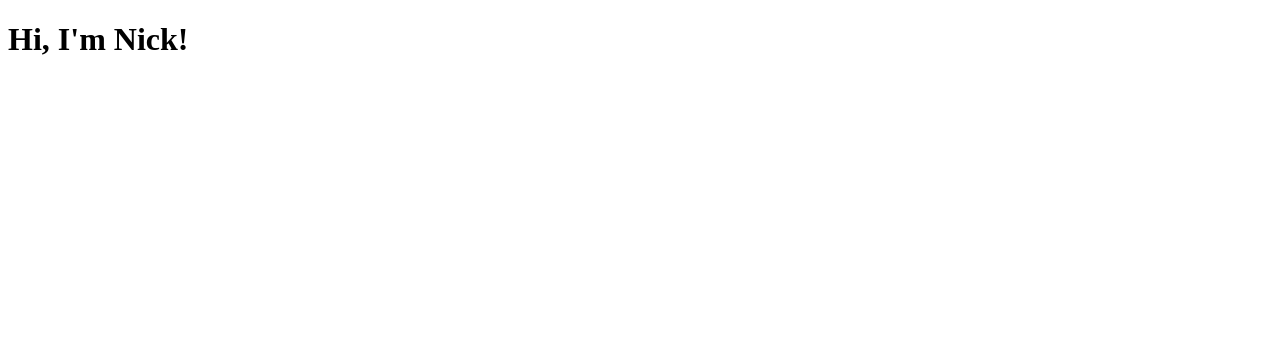
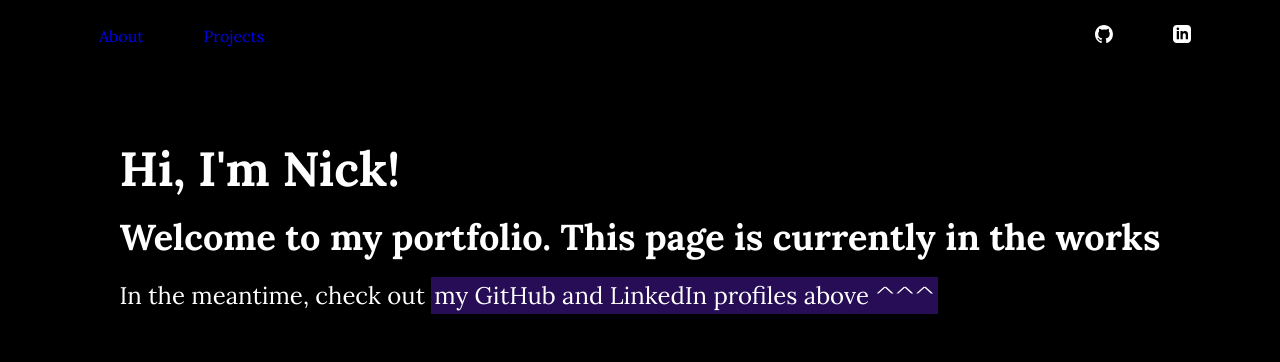
Before and after one commit to nickthanasiu/nickthanasiu.github.io, a plain HTML site: page index.html in a window 1280 px wide. Drawn offline with Linux system fonts and the light colour scheme.

Commit message:
Add social links and animation

```diff
--- a/index.html
+++ b/index.html
@@ -1,10 +1,198 @@
 <!DOCTYPE html>
 <html>
-    <head>
-        <title>Nick Thanasiu</title>
-        <meta name="description" content="Nick Thanasiu's Portfolio Site">
-    </head>
-    <body>
-        <h1>Hi, I'm Nick!</h1>
-    </body>
+  <head>
+    <title>Nick Thanasiu</title>
+    <meta name="description" content="Nick Thanasiu's Portfolio Site" />
+
+    <!-- Fonts -->
+    <link rel="preconnect" href="https://fonts.googleapis.com" />
+    <link rel="preconnect" href="https://fonts.gstatic.com" crossorigin />
+    <link
+      href="https://fonts.googleapis.com/css2?family=Lora:wght@400;600;700&display=swap"
+      rel="stylesheet"
+    />
+
+    <style>
+      :root {
+        --main-bg-color: #000;
+        --main-text-color: #fff;
+        --purple: #260d56;
+      }
+
+      * {
+        margin: 0;
+        padding: 0;
+      }
+
+      body {
+        font-family: "Lora", serif;
+        background-color: var(--main-bg-color);
+        color: var(--main-text-color);
+      }
+
+      a:visited {
+        color: inherit;
+      }
+
+      header {
+        position: fixed;
+        width: 100%;
+        z-index: 1040px;
+        background-color: var(--main-bg-color);
+      }
+
+      nav {
+        width: 100%;
+        max-width: 1600px;
+        height: 75px;
+      }
+
+      nav ul {
+        display: flex;
+        justify-content: space-between;
+        align-items: center;
+        margin: 0 auto;
+        max-width: 90%;
+      }
+
+      nav ul li {
+        padding-left: 10px;
+        box-sizing: border-box;
+      }
+
+      nav ul li a {
+        display: block;
+        padding: 25px;
+      }
+
+      main {
+        padding-top: 90px;
+      }
+
+      h1 {
+        font-size: 48px;
+      }
+
+      p {
+        font-size: 24px;
+      }
+
+      ul {
+        padding: 0;
+      }
+
+      li {
+        list-style: none;
+      }
+
+      a {
+        text-decoration: none;
+      }
+
+      section > div {
+        padding: 3em 0;
+        max-width: 90%;
+        margin: 0 auto;
+      }
+
+      #hero {
+        display: flex;
+        text-align: center;
+      }
+
+      #hero > div {
+        text-align: left;
+
+      }
+
+      #hero p {
+        margin-top: 20px;
+      }
+
+      .icon {
+        width: 18px;
+        height: 18px;
+      }
+
+      .social-icon--animated {
+        animation: shake 0.5s;
+      }
+
+      #animation-trigger {
+        cursor: pointer;
+        background-color: var(--purple);
+        padding: 3px;
+      }
+
+      @keyframes shake {
+        0% { transform: translate(1px, 1px) rotate(0deg); }
+        10% { transform: translate(-1px, -2px) rotate(-1deg); }
+        20% { transform: translate(-3px, 0px) rotate(1deg); }
+        30% { transform: translate(3px, 2px) rotate(0deg); }
+        40% { transform: translate(1px, -1px) rotate(1deg); }
+        50% { transform: translate(-1px, 2px) rotate(-1deg); }
+        60% { transform: translate(-3px, 1px) rotate(0deg); }
+        70% { transform: translate(3px, 1px) rotate(-1deg); }
+        80% { transform: translate(-1px, -1px) rotate(1deg); }
+        90% { transform: translate(1px, 2px) rotate(0deg); }
+        100% { transform: translate(1px, -2px) rotate(-1deg); }
+      }
+    </style>
+  </head>
+  <body>
+    <header>
+      <nav>
+        <ul>
+          <li><a href="#about">About</a></li>
+          <li><a href="#projects">Projects</a></li>
+          <li style="margin-left: auto">
+            <a
+              href="https://github.com/nickthanasiu"
+              class="social-icon"
+              target="_blank"
+              rel="noopener"
+            >
+              <img class="icon" src="./images/github.svg" />
+            </a>
+          </li>
+          <li>
+            <a
+              href="https://www.linkedin.com/in/nick-thanasiu-6b09931b9/"
+              class="social-icon"
+              target="_blank"
+              rel="noopener"
+            >
+              <img src="./images/linkedin.svg" />
+            </a>
+          </li>
+        </ul>
+      </nav>
+    </header>
+    <main>
+      <section id="hero">
+        <div>
+            <h1>Hi, I'm Nick! <span style="display: block; margin-top: 15px; font-size: 36px;">Welcome to my portfolio. This page is currently in the works</span></h1>
+            <p>In the meantime, check out <span id="animation-trigger">my GitHub and LinkedIn profiles above ^^^</span></p>
+        </div>
+      </section>
+    </main>
+
+    <script type="application/javascript" defer>
+        console.log('Welcome to my portfolio!');
+
+        const socialIcons = document.querySelectorAll('.social-icon');
+        const animationTrigger = document.getElementById('animation-trigger');
+
+        animationTrigger.addEventListener('mouseover', animateSocials);
+        animationTrigger.addEventListener('mouseleave', resetAnimation);
+
+        function animateSocials() {
+            socialIcons.forEach(icon => icon.setAttribute('class', 'social-icon--animated'));
+        }
+
+        function resetAnimation() {
+            socialIcons.forEach(icon => icon.removeAttribute('class', 'social-icon--animated'));
+        }
+    </script>
+  </body>
 </html>
```
Also changed, not shown: images/github.svg (added), images/linkedin.svg (added).
